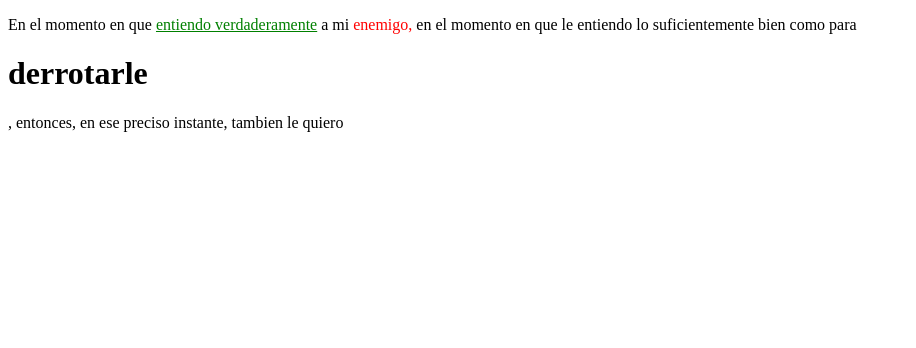
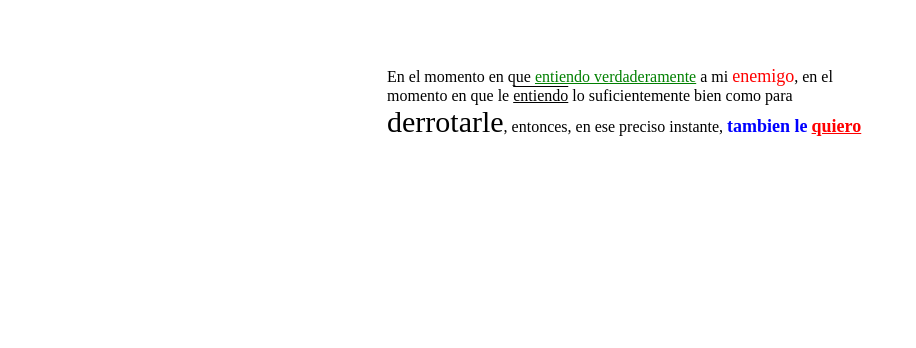
Before and after one commit to 94AndresRodriguez/taller-9-full-stack, a plain HTML site: page punto-5/p5index.html in a window 1280 px wide. Shown: the whole page, without its empty margins (0-916 px from the left). Drawn offline with Linux system fonts and the light colour scheme.

Commit message:
agregacion de punto 5 en el readme

```diff
--- a/punto-5/p5index.html
+++ b/punto-5/p5index.html
@@ -8,8 +8,18 @@
     <link rel="stylesheet" href="./p5styles.css">
 </head>
 <body>
-    <p>En el momento en que <span class="parte-1-texto"><u>entiendo verdaderamente</u></span> a mi <span class="parte-2-texto">enemigo,</span>
-        en el momento en que le entiendo lo suficientemente bien como para <h1>derrotarle</h1>, entonces, en ese preciso instante,
-        tambien le quiero</p>
+    <div>
+    <p>En el momento en que
+        <span class="parte-1-texto"><u>entiendo verdaderamente</u></span>
+        a mi <span class="parte-2-texto">enemigo</span>,
+        en el momento en que le
+        <span class="parte-3-texto"><u>entiendo</u></span>
+        lo suficientemente bien como para
+        <span class="palabra-grande">derrotarle</span>,
+        entonces, en ese preciso instante,
+        <b class="parte-4-texto">tambien le</b>
+        <b class="parte-5-texto"><u>quiero</u></b>
+    </p>
+    </div>
 </body>
 </html>
--- a/punto-5/p5styles.css
+++ b/punto-5/p5styles.css
@@ -4,4 +4,28 @@
 
 .parte-2-texto {
     color: red;
+    font-size: 18px;
 }
+
+.parte-3-texto {
+    text-decoration: overline;
+}
+
+.palabra-grande {
+    font-size: 30px;
+}
+
+.parte-4-texto {
+    color: blue;
+    font-size: 18px;
+}
+
+.parte-5-texto {
+    color: red;
+    font-size: 18px;
+}
+
+div {
+    padding: 42px 379px 190px;
+    font-size: 16px;
+}
```
Also changed, not shown: public/images/p-5html-css.png (added), 1 other file.
